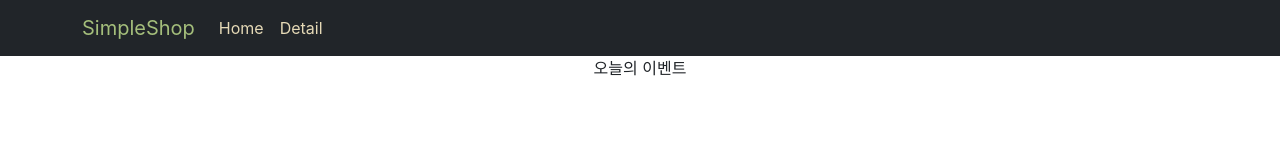
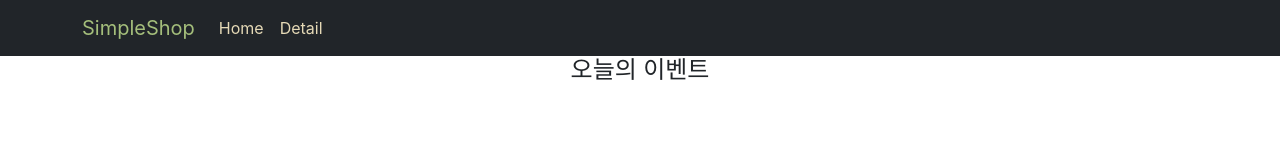
Before and after one commit to kyeongwxx/simple-shop, a React (Create React App) app: page /event in a window 1280 px wide. Shown: the top 160 px of the page. Built offline with nearby package versions, Linux system fonts and the light colour scheme.

Commit message:
fix: Event 페이지 div 태그 수정
Before: <div>
After: <h4>

```diff
--- a/src/pages/Event.js
+++ b/src/pages/Event.js
@@ -3,7 +3,7 @@ import { Outlet } from "react-router-dom";
 export const Event = () => {
   return (
     <>
-      <div>오늘의 이벤트</div>
+      <h4>오늘의 이벤트</h4>
       <Outlet></Outlet>
     </>
   );
```
